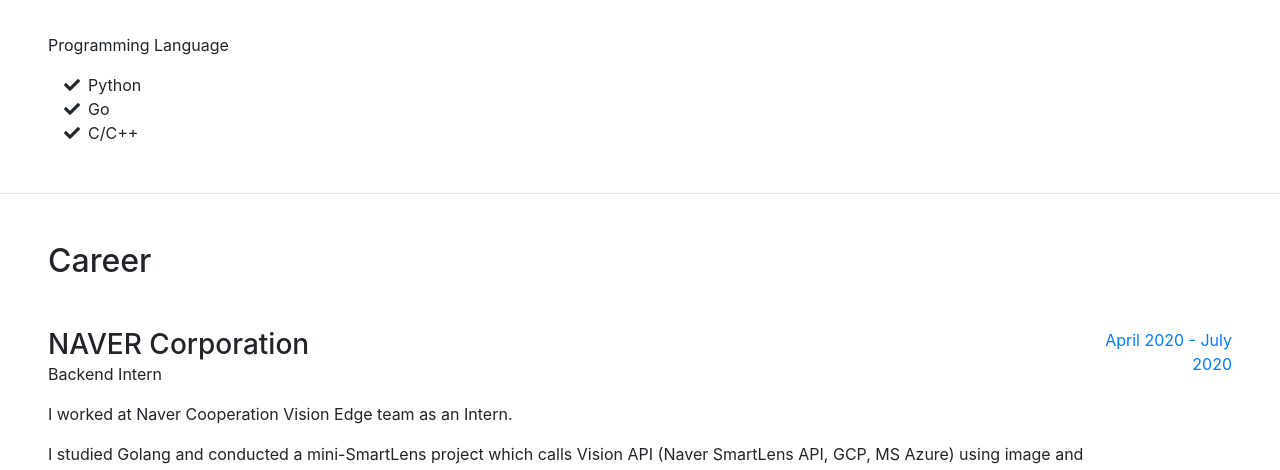
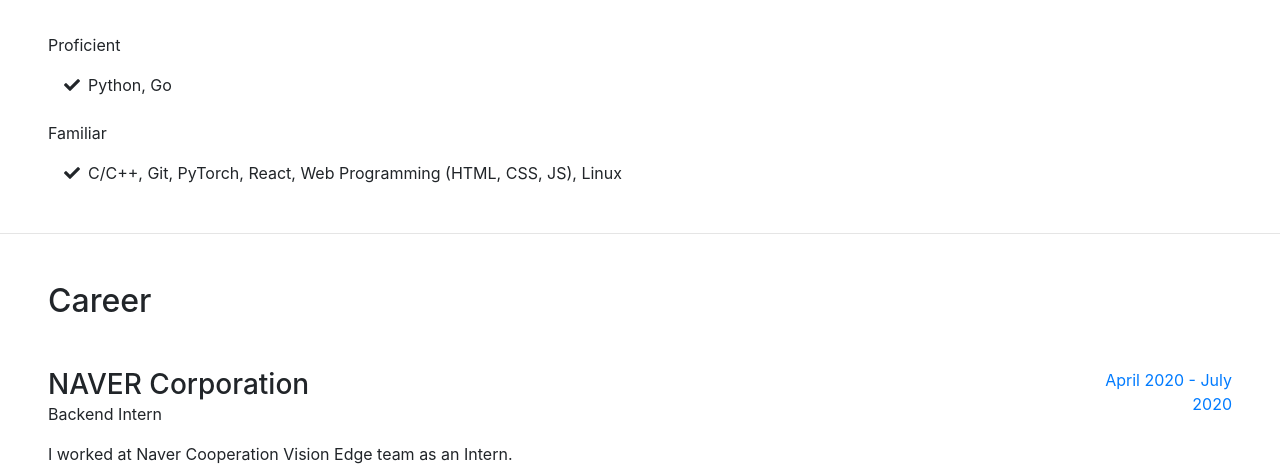
Before and after one commit to ug-kim/ug-kim.github.com, a website with bundled scripts: page index.html in a window 1280 px wide. Shown: the part 630-1100 px from the top of the page. Built offline with nearby package versions, Linux system fonts and the light colour scheme; a web font is replaced by a local one.

Commit message:
fix skills

```diff
--- a/index.html
+++ b/index.html
@@ -157,21 +157,22 @@
       >
         <div class="w-100">
           <h2 class="mb-5">Skills</h2>
-          <div class="subheading mb-3">Programming Language</div>
+          <div class="subheading mb-3">Proficient</div>
           <ul class="fa-ul mb-0">
             <li>
               <i class="fa-li fa fa-check"></i>
-              Python
+              Python, Go
             </li>
+          </ul>
+          <br>
+          <div class="subheading mb-3">Familiar</div>
+          <ul class="fa-ul mb-0">
             <li>
               <i class="fa-li fa fa-check"></i>
-              Go
-            </li>
-            <li>
-              <i class="fa-li fa fa-check"></i>
-              C/C++
+              C/C++, Git, PyTorch, React, Web Programming (HTML, CSS, JS), Linux
             </li>
           </ul>
+
         </div>
       </section>
 
```
